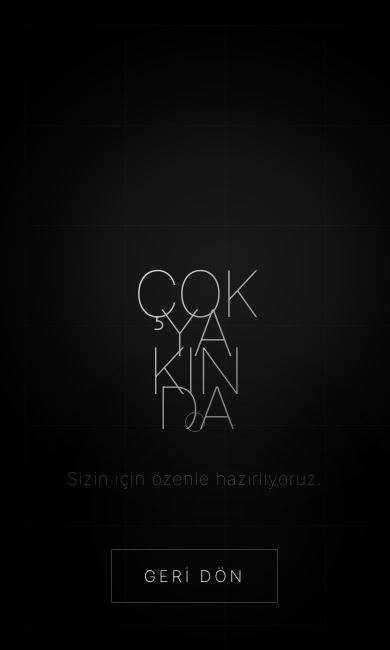
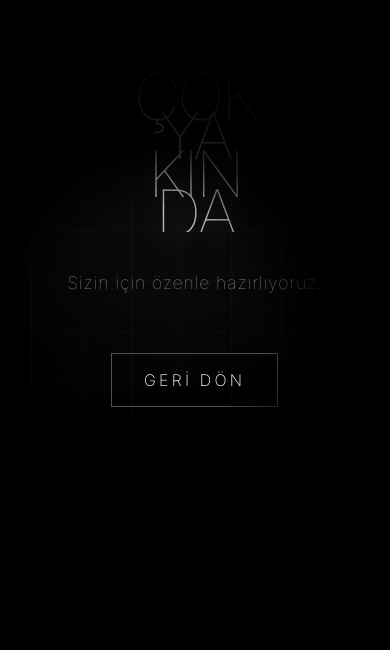
Before and after one commit to indigoCats/indigoCats.github.io, a plain HTML site: page projects.html in a window 390 px wide. Drawn offline with Linux system fonts and the light colour scheme.

Commit message:
Update projects.html

```diff
--- a/projects.html
+++ b/projects.html
@@ -26,6 +26,27 @@
             position: relative;
         }
 
+        /* Ana karanlık katman */
+        .dark-base {
+            position: fixed;
+            top: 0;
+            left: 0;
+            width: 100%;
+            height: 100%;
+            background: #000000;
+            z-index: 0;
+        }
+
+        /* İçerik katmanı - normal tasarım */
+        .content-layer {
+            position: fixed;
+            top: 0;
+            left: 0;
+            width: 100%;
+            height: 100%;
+            z-index: 1;
+        }
+
         /* Animated background grid */
         .grid {
             position: fixed;
@@ -34,57 +55,89 @@
             width: 100%;
             height: 100%;
             background-image:
-                linear-gradient(rgba(255,255,255,0.02) 1px, transparent 1px),
-                linear-gradient(90deg, rgba(255,255,255,0.02) 1px, transparent 1px);
-            background-size: 100px 100px;
-            animation: gridMove 20s linear infinite;
+                linear-gradient(rgba(255,255,255,0.03) 1px, transparent 1px),
+                linear-gradient(90deg, rgba(255,255,255,0.03) 1px, transparent 1px);
+            background-size: 50px 50px;
+            animation: gridMove 8s linear infinite;
             z-index: 1;
         }
 
         @keyframes gridMove {
             0% { transform: translate(0, 0); }
-            100% { transform: translate(100px, 100px); }
+            100% { transform: translate(50px, 50px); }
         }
 
         /* Floating orbs */
         .orb {
             position: fixed;
             border-radius: 50%;
-            filter: blur(60px);
-            opacity: 0.1;
+            filter: blur(80px);
+            opacity: 0.05;
             z-index: 2;
         }
 
         .orb1 {
-            width: 300px;
-            height: 300px;
+            width: 250px;
+            height: 250px;
             background: #ffffff;
-            top: 20%;
-            left: 10%;
-            animation: float 15s ease-in-out infinite;
+            top: 15%;
+            left: 8%;
+            animation: float 12s ease-in-out infinite;
         }
 
         .orb2 {
+            width: 180px;
+            height: 180px;
+            background: #444444;
+            bottom: 25%;
+            right: 12%;
+            animation: float 10s ease-in-out infinite reverse;
+        }
+
+        .orb3 {
             width: 200px;
             height: 200px;
-            background: #666666;
-            bottom: 30%;
-            right: 15%;
-            animation: float 12s ease-in-out infinite reverse;
+            background: #222222;
+            top: 60%;
+            left: 15%;
+            animation: float 14s ease-in-out infinite;
         }
 
         @keyframes float {
             0%, 100% { transform: translate(0, 0) scale(1); }
-            33% { transform: translate(30px, -50px) scale(1.1); }
-            66% { transform: translate(-20px, 30px) scale(0.9); }
+            33% { transform: translate(20px, -30px) scale(1.05); }
+            66% { transform: translate(-15px, 20px) scale(0.95); }
         }
 
+        /* FENER EFEKTİ - EN ÜST KATMAN */
+        .flashlight-mask {
+            position: fixed;
+            top: 0;
+            left: 0;
+            width: 100vw;
+            height: 100vh;
+            background: radial-gradient(
+                circle 280px at 50% 50%,
+                transparent 0%,
+                transparent 40%,
+                rgba(0,0,0,0.8) 60%,
+                rgba(0,0,0,0.95) 80%,
+                rgba(0,0,0,1) 100%
+            );
+            z-index: 10;
+            pointer-events: none;
+            transition: background 0.08s ease-out;
+        }
+
+        /* İçerik konteyneri */
         .container {
             position: relative;
-            z-index: 10;
+            z-index: 5;
             text-align: center;
             max-width: 900px;
             padding: 80px 40px;
+            margin: 0 auto;
+            width: 100%;
         }
 
         .logo {
@@ -102,29 +155,29 @@
             margin-bottom: 40px;
             opacity: 0;
             animation: fadeInScale 1.2s cubic-bezier(0.4, 0, 0.2, 1) 0.6s forwards;
-            background: linear-gradient(135deg, #ffffff 0%, #555555 100%);
+            background: linear-gradient(135deg, #ffffff 0%, #888888 100%);
             -webkit-background-clip: text;
             -webkit-text-fill-color: transparent;
             background-clip: text;
             line-height: 0.6;
+            text-shadow: 0 0 30px rgba(255,255,255,0.3);
         }
 
         .subtitle {
             font-size: clamp(1rem, 4vw, 1.5rem);
             font-weight: 100;
-            color: #666666;
+            color: #999999;
             margin-bottom: 120px;
             letter-spacing: 0.1em;
             opacity: 0;
             animation: fadeInScale 1.2s cubic-bezier(0.4, 0, 0.2, 1) 0.9s forwards;
-            /* text-transform: uppercase; */
         }
 
         .back-button {
             display: inline-block;
             padding: 20px 40px;
             background: transparent;
-            border: 1px solid rgba(255, 255, 255, 0.2);
+            border: 1px solid rgba(255, 255, 255, 0.3);
             color: #ffffff;
             text-decoration: none;
             border-radius: 0;
@@ -156,11 +209,10 @@
 
         .back-button:hover {
             transform: translateY(-5px);
-            border-color: rgba(255, 255, 255, 0.4);
+            border-color: rgba(255, 255, 255, 0.5);
             box-shadow: 0 20px 40px rgba(255, 255, 255, 0.1);
         }
 
-        /* Bold animations */
         @keyframes fadeInScale {
             0% {
                 opacity: 0;
@@ -169,6 +221,25 @@
             100% {
                 opacity: 1;
                 transform: translateY(0) scale(1);
+            }
+        }
+
+        /* Custom cursor - sadece desktop */
+        @media (min-width: 769px) {
+            body {
+                cursor: none;
+            }
+
+            .custom-cursor {
+                position: fixed;
+                width: 10px;
+                height: 10px;
+                background: rgba(255, 255, 255, 0.8);
+                border-radius: 50%;
+                pointer-events: none;
+                z-index: 9999;
+                transform: translate(-50%, -50%);
+                transition: all 0.1s ease;
             }
         }
 
@@ -192,6 +263,14 @@
                 padding: 16px 32px;
                 font-size: 1rem;
             }
+
+            .custom-cursor {
+                display: none !important;
+            }
+
+            body {
+                cursor: auto !important;
+            }
         }
 
         @media (max-width: 480px) {
@@ -210,99 +289,151 @@
                 letter-spacing: 0.05em;
             }
         }
-
-        /* Cursor interaction */
-        .container {
-            cursor: none;
-        }
-
-        .cursor {
-            position: fixed;
-            width: 20px;
-            height: 20px;
-            border: 1px solid rgba(255, 255, 255, 0.3);
-            border-radius: 50%;
-            pointer-events: none;
-            z-index: 9999;
-            transition: all 0.1s ease;
-            mix-blend-mode: difference;
-        }
-
-        .cursor.hover {
-            transform: scale(2);
-            border-color: rgba(255, 255, 255, 0.6);
-        }
     </style>
 </head>
 <body>
+    <div class="dark-base"></div>
+
+    <!-- İçerik katmanı -->
+    <div class="content-layer">
         <div class="grid"></div>
         <div class="orb orb1"></div>
         <div class="orb orb2"></div>
-    <div class="cursor" id="cursor"></div>
+        <div class="orb orb3"></div>
 
         <div class="container">
-
             <h1 class="title"><br> ÇOK <br>YA <br>KIN <br>DA <br> </h1>
 
             <p class="subtitle">Sizin için özenle hazırlıyoruz.</p>
 
             <a href="index.html" class="back-button">Geri Dön</a>
         </div>
+    </div>
+
+    <!-- Fener efekti maskesi -->
+    <div class="flashlight-mask" id="flashlight-mask"></div>
+
+    <!-- Custom cursor sadece desktop için -->
+    <div class="custom-cursor" id="cursor"></div>
 
     <script>
-        // Custom cursor
+        let mouseX = window.innerWidth / 2;
+        let mouseY = window.innerHeight / 2;
+        let currentX = mouseX;
+        let currentY = mouseY;
+
+        const flashlightMask = document.getElementById('flashlight-mask');
         const cursor = document.getElementById('cursor');
-        const container = document.querySelector('.container');
-        const backButton = document.querySelector('.back-button');
 
+        // Mobil kontrol
+        function isMobile() {
+            return window.innerWidth <= 768 || /Android|webOS|iPhone|iPad|iPod|BlackBerry|IEMobile|Opera Mini/i.test(navigator.userAgent);
+        }
+
+        // Desktop mouse takibi
+        if (!isMobile()) {
             document.addEventListener('mousemove', (e) => {
-            cursor.style.left = e.clientX - 10 + 'px';
-            cursor.style.top = e.clientY - 10 + 'px';
+                mouseX = e.clientX;
+                mouseY = e.clientY;
             });
+        }
 
-        // Cursor hover effects
-        [backButton].forEach(element => {
-            if (element) {
-                element.addEventListener('mouseenter', () => {
-                    cursor.classList.add('hover');
-                });
+        // Fener efekti güncelleme
+        function updateFlashlight() {
+            if (isMobile()) {
+                // Mobilde rastgele hareket - daha da yukarıda
+                const centerX = window.innerWidth / 2;
+                const centerY = window.innerHeight / 2 - 100; // 100px yukarı
+                const radius = Math.min(window.innerWidth, window.innerHeight) * 0.15;
 
-                element.addEventListener('mouseleave', () => {
-                    cursor.classList.remove('hover');
-                });
+                // Sinüs-cosinüs ile yumuşak rastgele hareket - daha hızlı
+                const time = Date.now() * 0.0015;
+                const randomX = Math.sin(time * 0.7) * radius + Math.cos(time * 0.5) * radius * 0.5;
+                const randomY = Math.cos(time * 0.6) * radius + Math.sin(time * 0.8) * radius * 0.5;
+
+                currentX = centerX + randomX;
+                currentY = centerY + randomY;
+            } else {
+                // Desktop'ta mouse takibi - daha hızlı
+                const ease = 0.25;
+                currentX += (mouseX - currentX) * ease;
+                currentY += (mouseY - currentY) * ease;
+
+                // Custom cursor güncelle
+                if (cursor) {
+                    cursor.style.left = mouseX + 'px';
+                    cursor.style.top = mouseY + 'px';
+                }
+            }
+
+            // Fener pozisyonunu güncelle - yüzdelik pozisyon hesapla
+            const percentX = (currentX / window.innerWidth) * 100;
+            const percentY = (currentY / window.innerHeight) * 100;
+
+            flashlightMask.style.background = `radial-gradient(
+                circle 280px at ${percentX}% ${percentY}%,
+                transparent 0%,
+                transparent 40%,
+                rgba(0,0,0,0.8) 60%,
+                rgba(0,0,0,0.95) 80%,
+                rgba(0,0,0,1) 100%
+            )`;
+
+            requestAnimationFrame(updateFlashlight);
+        }
+
+        // Sayfa yüklendiğinde başlat
+        window.addEventListener('load', () => {
+            updateFlashlight();
+
+            // İlk pozisyonu ayarla
+            if (isMobile()) {
+                currentX = window.innerWidth / 2;
+                currentY = window.innerHeight / 2 - 100; // 100px yukarı
             }
         });
 
-        // Parallax effect on mouse move
+        // Pencere boyutu değiştiğinde yeniden hesapla
+        window.addEventListener('resize', () => {
+            if (isMobile()) {
+                currentX = window.innerWidth / 2;
+                currentY = window.innerHeight / 2 - 100; // 100px yukarı
+            }
+        });
+
+        // Orb hareketleri - sadece desktop için
+        if (!isMobile()) {
             document.addEventListener('mousemove', (e) => {
                 const mouseX = e.clientX / window.innerWidth;
                 const mouseY = e.clientY / window.innerHeight;
 
                 const orb1 = document.querySelector('.orb1');
                 const orb2 = document.querySelector('.orb2');
+                const orb3 = document.querySelector('.orb3');
 
-            orb1.style.transform = `translate(${mouseX * 20}px, ${mouseY * 20}px)`;
-            orb2.style.transform = `translate(${mouseX * -15}px, ${mouseY * -15}px)`;
+                if (orb1) orb1.style.transform = `translate(${mouseX * 15}px, ${mouseY * 15}px)`;
+                if (orb2) orb2.style.transform = `translate(${mouseX * -10}px, ${mouseY * -10}px)`;
+                if (orb3) orb3.style.transform = `translate(${mouseX * 8}px, ${mouseY * -8}px)`;
             });
 
-        // Smooth page load
-        window.addEventListener('load', () => {
-            document.body.style.opacity = '1';
-        });
-
-        // Add some randomness to orb movements
+            // Rastgele orb hareketleri
             setInterval(() => {
                 const orb1 = document.querySelector('.orb1');
                 const orb2 = document.querySelector('.orb2');
+                const orb3 = document.querySelector('.orb3');
 
-            const randomX1 = (Math.random() - 0.5) * 100;
-            const randomY1 = (Math.random() - 0.5) * 100;
-            const randomX2 = (Math.random() - 0.5) * 80;
-            const randomY2 = (Math.random() - 0.5) * 80;
+                const randomX1 = (Math.random() - 0.5) * 60;
+                const randomY1 = (Math.random() - 0.5) * 60;
+                const randomX2 = (Math.random() - 0.5) * 50;
+                const randomY2 = (Math.random() - 0.5) * 50;
+                const randomX3 = (Math.random() - 0.5) * 40;
+                const randomY3 = (Math.random() - 0.5) * 40;
 
-            orb1.style.transform += ` translate(${randomX1}px, ${randomY1}px)`;
-            orb2.style.transform += ` translate(${randomX2}px, ${randomY2}px)`;
-        }, 8000);
+                if (orb1) orb1.style.transform += ` translate(${randomX1}px, ${randomY1}px)`;
+                if (orb2) orb2.style.transform += ` translate(${randomX2}px, ${randomY2}px)`;
+                if (orb3) orb3.style.transform += ` translate(${randomX3}px, ${randomY3}px)`;
+            }, 6000);
+        }
     </script>
 </body>
 </html>
```
Lines whose indentation alone changed are shown as unchanged.
